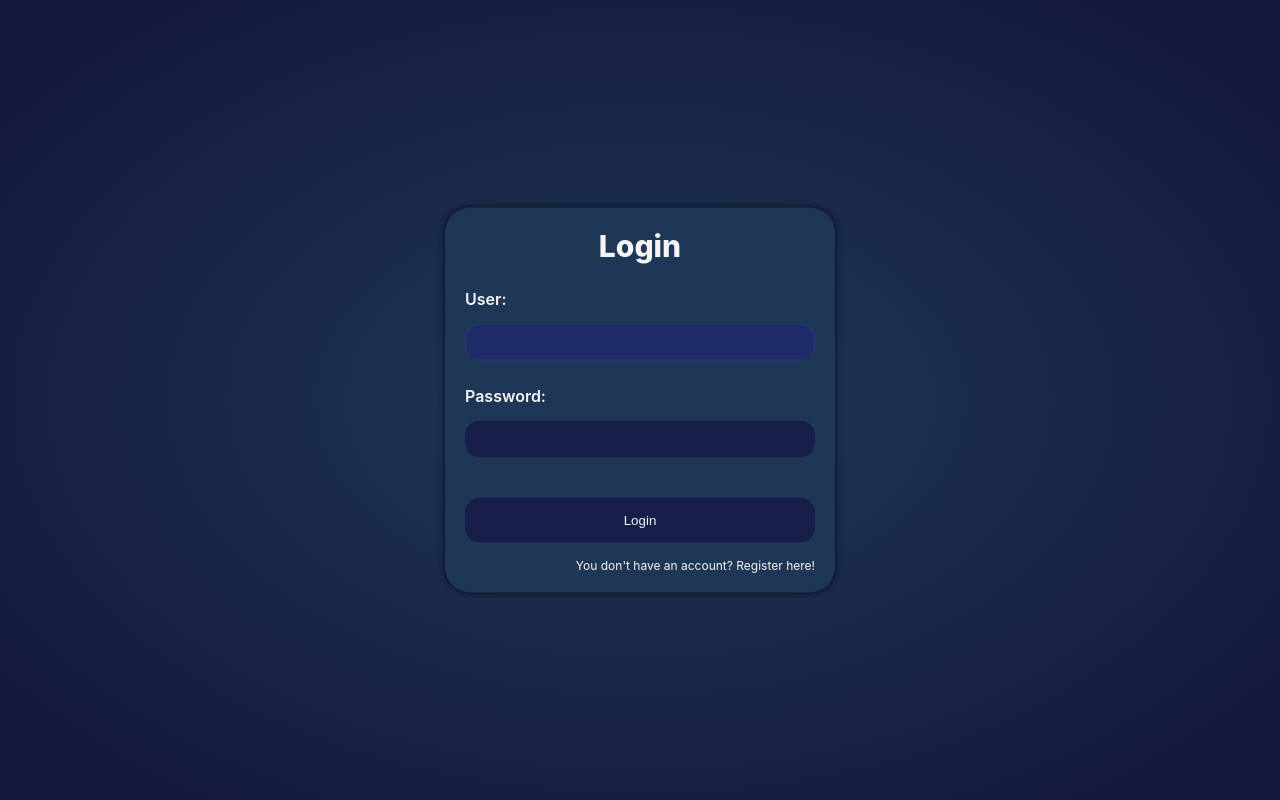
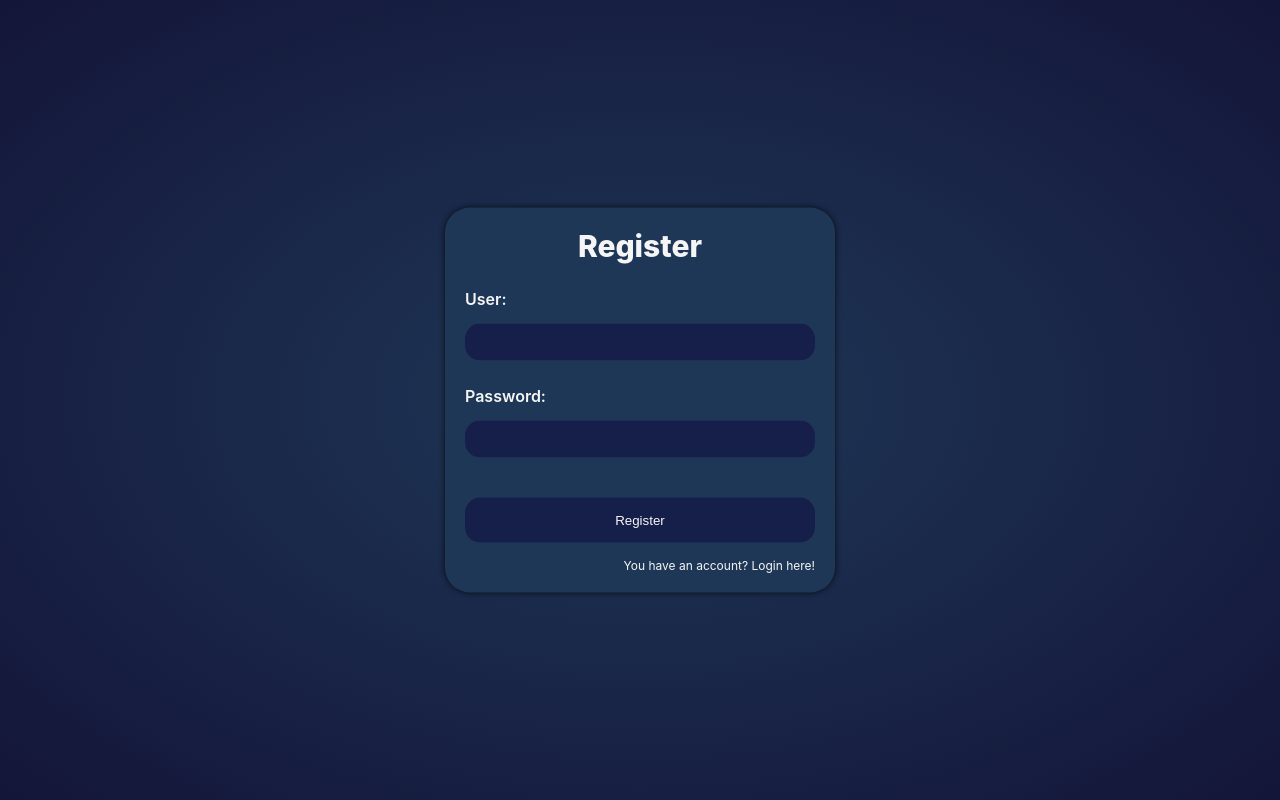
Before and after one commit to Jopt05/RPS-Front-End, a React (Create React App) app: page /#/register in a window 1280 px wide. Before the commit this address led to /login. Built offline with nearby package versions, Linux system fonts and the light colour scheme.

Commit message:
Fixed message on register

```diff
--- a/package.json
+++ b/package.json
@@ -17,7 +17,9 @@
     "start": "react-scripts start",
     "build": "react-scripts build",
     "test": "react-scripts test",
-    "eject": "react-scripts eject"
+    "eject": "react-scripts eject",
+    "predeploy": "npm run build",
+    "deploy": "gh-pages -d build"
   },
   "eslintConfig": {
     "extends": [
--- a/src/AppRouter.js
+++ b/src/AppRouter.js
@@ -1,6 +1,7 @@
 import React, { createContext } from 'react';
 import {
-    BrowserRouter as Router,
+    // BrowserRouter as Router,
+    HashRouter as Router,
     Switch,
     Route,
     Redirect
--- a/src/pages/RegisterScreen.js
+++ b/src/pages/RegisterScreen.js
@@ -39,8 +39,16 @@ const RegisterScreen = ({ history }) => {
             }),
         })
             .then( resp => resp.json() )
-            .then( data => setUserInfo({ ...UserInfo, msg: data.msg }) )
-            .catch( err => console.log(err) )
+            // .then( data => setUserInfo({ ...UserInfo, msg: data.msg }) )
+            // .catch( err => console.log(err) )
+
+        if( userData.errors ) {
+            setUserInfo({
+                ...UserInfo,
+                msg: userData.errors[0].msg
+            });
+            return;
+        }
 
         setTimeout(() => {
             history.goBack();
```
